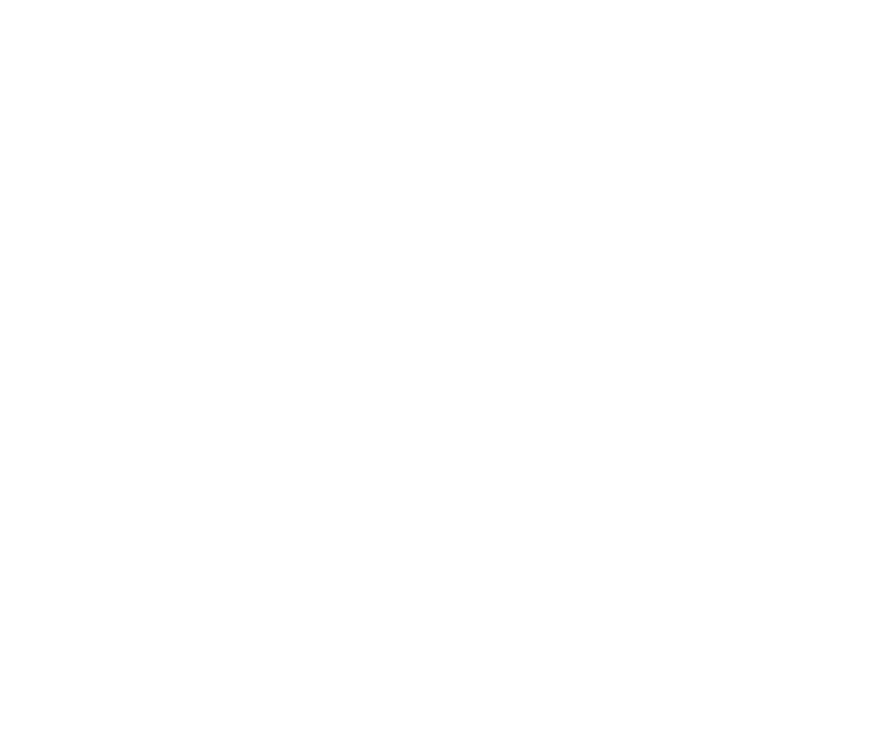
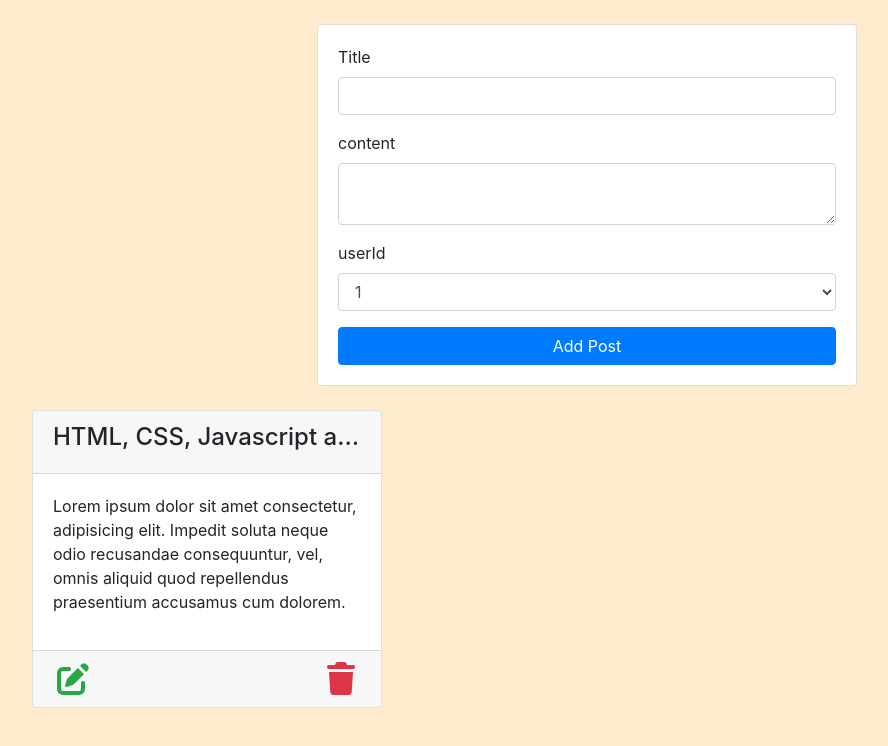
Before and after one commit to irshad123-123/Async-Await-generic, a plain HTML site: page index.html in a window 1280 px wide. Shown: the whole page, without its empty margins (53-941 px from the left). Drawn offline with nearby package versions, Linux system fonts and the light colour scheme.

Commit message:
HTML and CSS

```diff
--- a/assets/css/style.css
+++ b/assets/css/style.css
@@ -0,0 +1,13 @@
+body{
+    background-color: blanchedalmond;
+}
+#postContainer h4{
+    height: 30px;
+    text-overflow: ellipsis;
+    white-space: nowrap;
+    overflow: hidden;
+}
+.card-body p{
+    height: 120px;
+    overflow: auto;
+}
--- a/index.html
+++ b/index.html
@@ -1,11 +1,77 @@
 <!DOCTYPE html>
 <html lang="en">
+
 <head>
     <meta charset="UTF-8">
     <meta name="viewport" content="width=device-width, initial-scale=1.0">
+    <link rel="stylesheet" href="https://cdn.jsdelivr.net/npm/bootstrap@4.6.2/dist/css/bootstrap.min.css"
+        integrity="sha384-xOolHFLEh07PJGoPkLv1IbcEPTNtaed2xpHsD9ESMhqIYd0nLMwNLD69Npy4HI+N" crossorigin="anonymous">
+    <link rel="stylesheet" href="https://cdnjs.cloudflare.com/ajax/libs/font-awesome/7.0.1/css/all.min.css"
+        integrity="sha512-2SwdPD6INVrV/lHTZbO2nodKhrnDdJK9/kg2XD1r9uGqPo1cUbujc+IYdlYdEErWNu69gVcYgdxlmVmzTWnetw=="
+        crossorigin="anonymous" referrerpolicy="no-referrer" />
     <title>Async-Await gerneric with firebase</title>
+    <link rel="stylesheet" href="./assets/css/style.css">
 </head>
+
 <body>
+    <div class="container">
+        <div class="row">
+            <div class="col-md-6 offset-md-3 mt-4">
+                <div class="card">
+                    <div class="card-body">
+                        <form id="formPost">
+                            <div class="form-group">
+                                <label for="title">Title</label>
+                                <input id="title" class="form-control">
+                            </div>
+                            <div class="form-group">
+                                <label for="content">content</label>
+                                <textarea id="content" class="form-control"></textarea>
+                            </div>
+                            <div class="form-group">
+                                <label for="userId">userId</label>
+                                <select id="userId" class="form-control">
+                                    <option value="1">1</option>
+                                    <option value="2">2</option>
+                                    <option value="3">3</option>
+                                    <option value="4">4</option>
+                                    <option value="5">5</option>
+                                    <option value="6">6</option>
+                                    <option value="7">7</option>
+                                    <option value="8">8</option>
+                                    <option value="9">9</option>
+                                    <option value="10">10</option>
+                                </select>
+                            </div>
+                            <button class="btn btn-primary w-100">Add Post</button>
+                            <button class="btn btn-primary w-100 d-none">Update Post</button>
+                        </form>
+                    </div>
+                </div>
+            </div>
+        </div>
+    </div>
+    <div class="container">
+        <div class="row" id="postContainer">
+            <div class="col-md-4 my-4">
+                <div class="card">
+                    <div class="card-header">
+                        <h4 title="HTML, CSS, Javascript and Typescript">HTML, CSS, Javascript and Typescript</h4>
+                    </div>
+                    <div class="card-body">
+                        <p>Lorem ipsum dolor sit amet consectetur, adipisicing elit. Impedit soluta neque odio
+                            recusandae consequuntur, vel, omnis aliquid quod repellendus praesentium accusamus cum
+                            dolorem. Ad est expedita dolor, inventore consequuntur ab.</p>
+                    </div>
+                    <div class="card-footer d-flex justify-content-between">
+                        <i type="button" class="fa-solid fa-pen-to-square fa-2x text-success"></i>
+                        <i type="button" class="fa-solid fa-trash fa-2x text-danger"></i>
+                    </div>
+                </div>
+            </div>
+        </div>
+    </div>
+    <script src="./assets/js/app.js"></script>
+</body>
 
-</body>
 </html>
```
